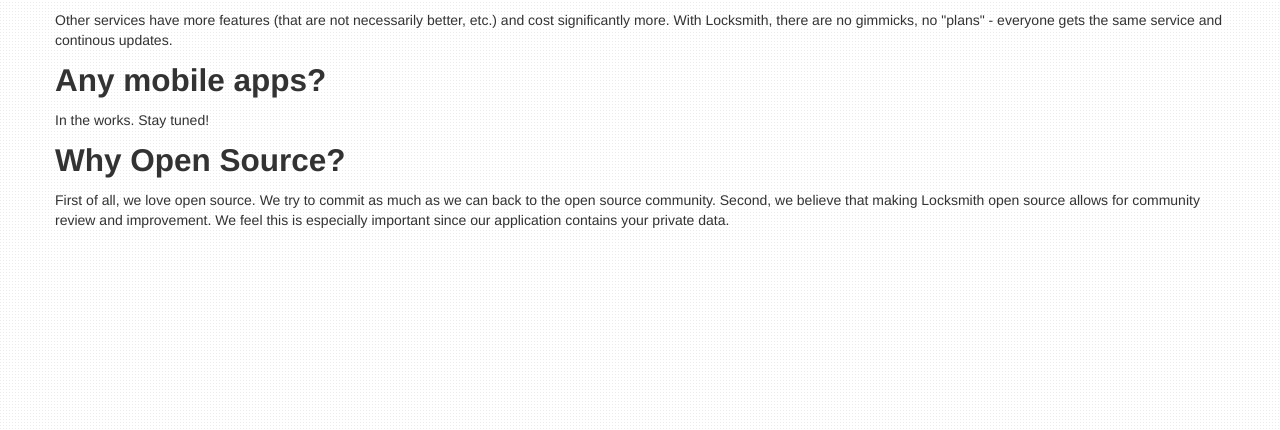
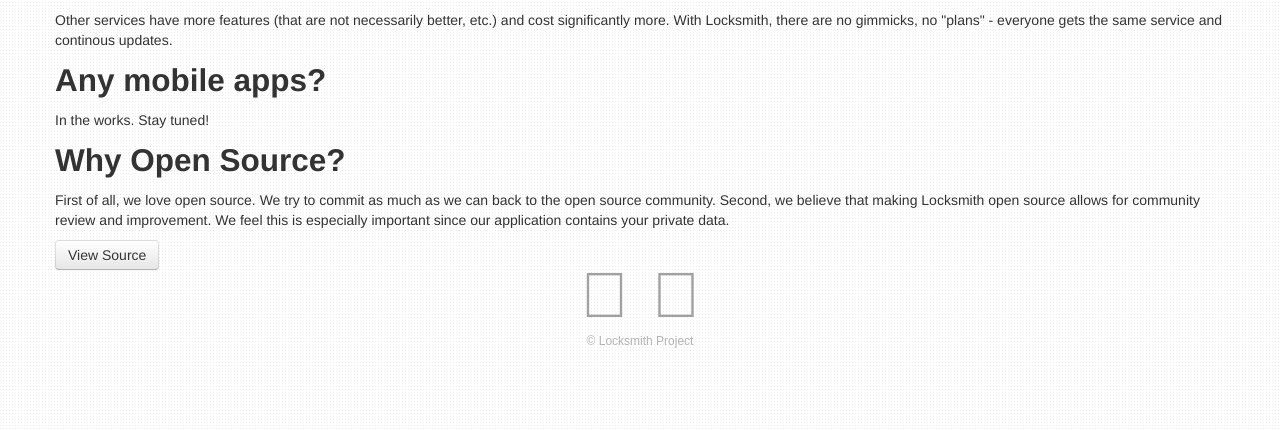
Before and after one commit to ehazlett/locksmith, a Django app: template templates/about.html in a window 1280 px wide. Shown: the part 370-800 px from the top of the page. Run offline with Django 3.2, Linux system fonts and the light colour scheme; the template is opened without the code that fills it, so the values that code supplies are empty.

Commit message:
more work on front template

```diff
--- a/static/css/app.css
+++ b/static/css/app.css
@@ -230,3 +230,59 @@ a.thumbnail > div.entypo {
   font-size: 72px;
   text-align: center;
 }
+div.welcome {
+  min-height: 250px;
+  padding: 5px 10px 15px 10px;
+  border-radius: 10px;
+  -webkit-border-radius: 10px;
+  -moz-border-radius: 10px;
+  border: 1px solid #cecece;
+  background: #fefefe;
+}
+.logo {
+  margin: 32px 48px 0 0;
+}
+.slogan {
+  font-size: 32px;
+  margin: 24px 0 24px 0;
+}
+.btn-join {
+  border-radius: 25px;
+  -webkit-border-radius: 25px;
+  -moz-border-radius: 25px;
+  width: 125px;
+}
+div#footer {
+  width: 100%;
+  color: #b3b3b3;
+  padding: 10px 0 0 0;
+  height: 75px;
+}
+div#footer-info {
+  width: 100%;
+}
+div#copyright {
+  font-family: "EntypoRegular", sans-serif;
+  font-size: 12px;
+  text-align: center;
+  width: 100%;
+}
+div#copyright a {
+  text-decoration: none;
+}
+ul.footer-links {
+  text-align: center;
+  list-style-type: none;
+  margin: 5px 0 20px 0;
+  font-size: 48px;
+}
+ul.footer-links li {
+  display: inline;
+}
+ul.footer-links li a {
+  color: #a1a1a1;
+  text-decoration: none;
+}
+ul.footer-links li a:hover {
+  color: #cacaca;
+}
--- a/templates/about.html
+++ b/templates/about.html
@@ -40,6 +40,9 @@
     Locksmith open source allows for community review and improvement.  We feel
     this is especially important since our application contains your private data.{% endblocktrans %}
     </p>
+    <div>
+        <a href="https://github.com/ehazlett/locksmith" target="_gh" class="btn">{% trans 'View Source' %}</a>
+    </div>
   </div>
 </div>
 {% endblock %}
--- a/templates/base.html
+++ b/templates/base.html
@@ -104,6 +104,17 @@
       {% block main_content %}{% endblock %}
     </div>
     {% endblock %}
+
+    <div id="footer">
+      <div id="footer-info">
+        <ul class="inline footer-links">
+          <li class="entypo-social"><a href="https://github.com/ehazlett/locksmith" rel="tooltip" title="{% trans 'Code' %}" target="_arcus_gh">&#62208;</a></li>
+          <li class="entypo-social"><a href="https://twitter.com/locksmith_io" rel="tooltip" title="{% trans 'Updates' %}" target="_arcus_tw">&#62217;</a></li>
+        </ul>
+      </div>
+      <div id="copyright" class="center">&copy; Locksmith Project</div>
+    </div>
+
     <!-- scripts -->
     <script type="text/javascript" src="{{STATIC_URL}}js/bootstrap.min.js"></script>
     <script type="text/javascript" src="{{STATIC_URL}}js/app.js"></script>
```
Also changed, not shown: templates/index.html (+14 -0 lines), static/img/favicon.ico, static/img/lock.png (added).
